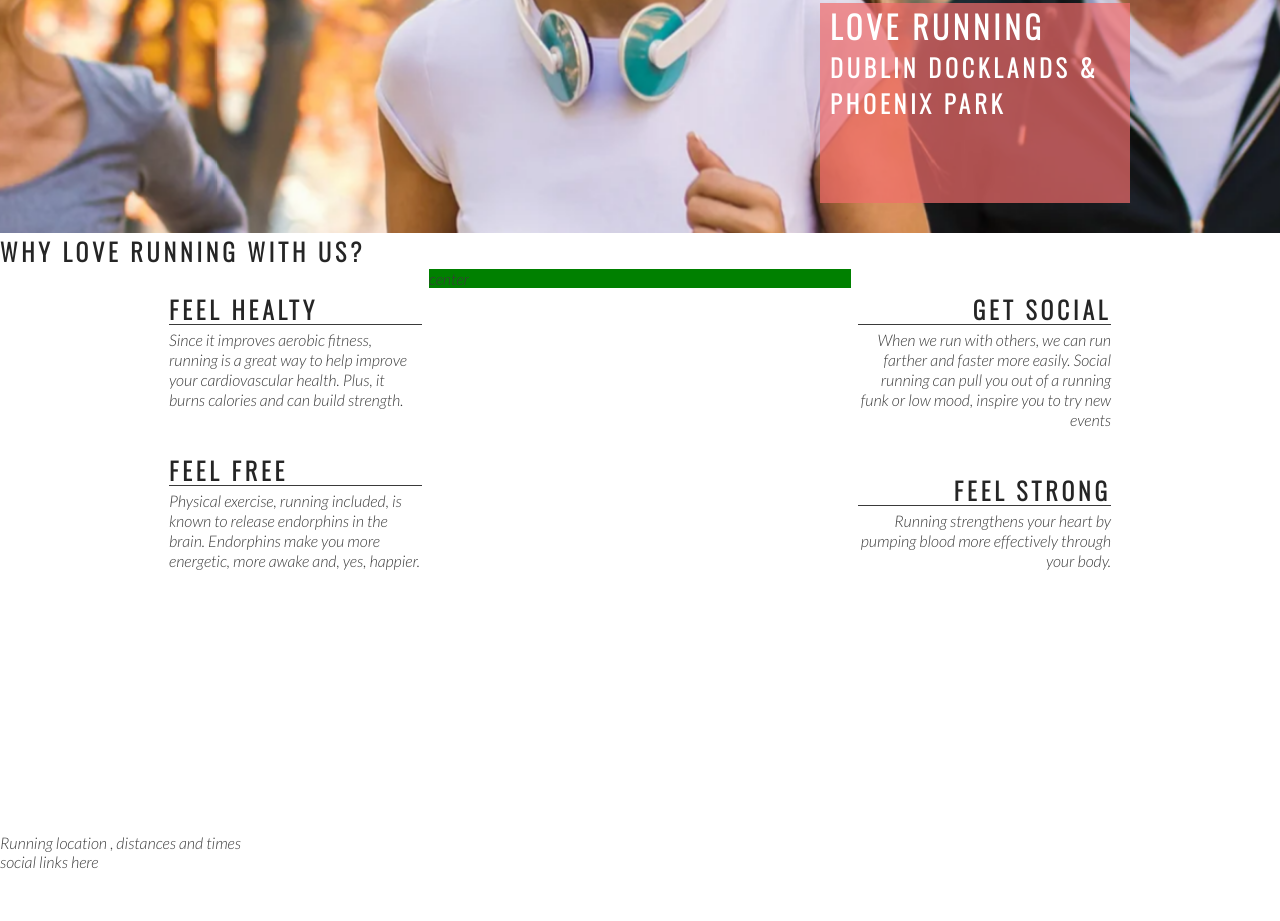
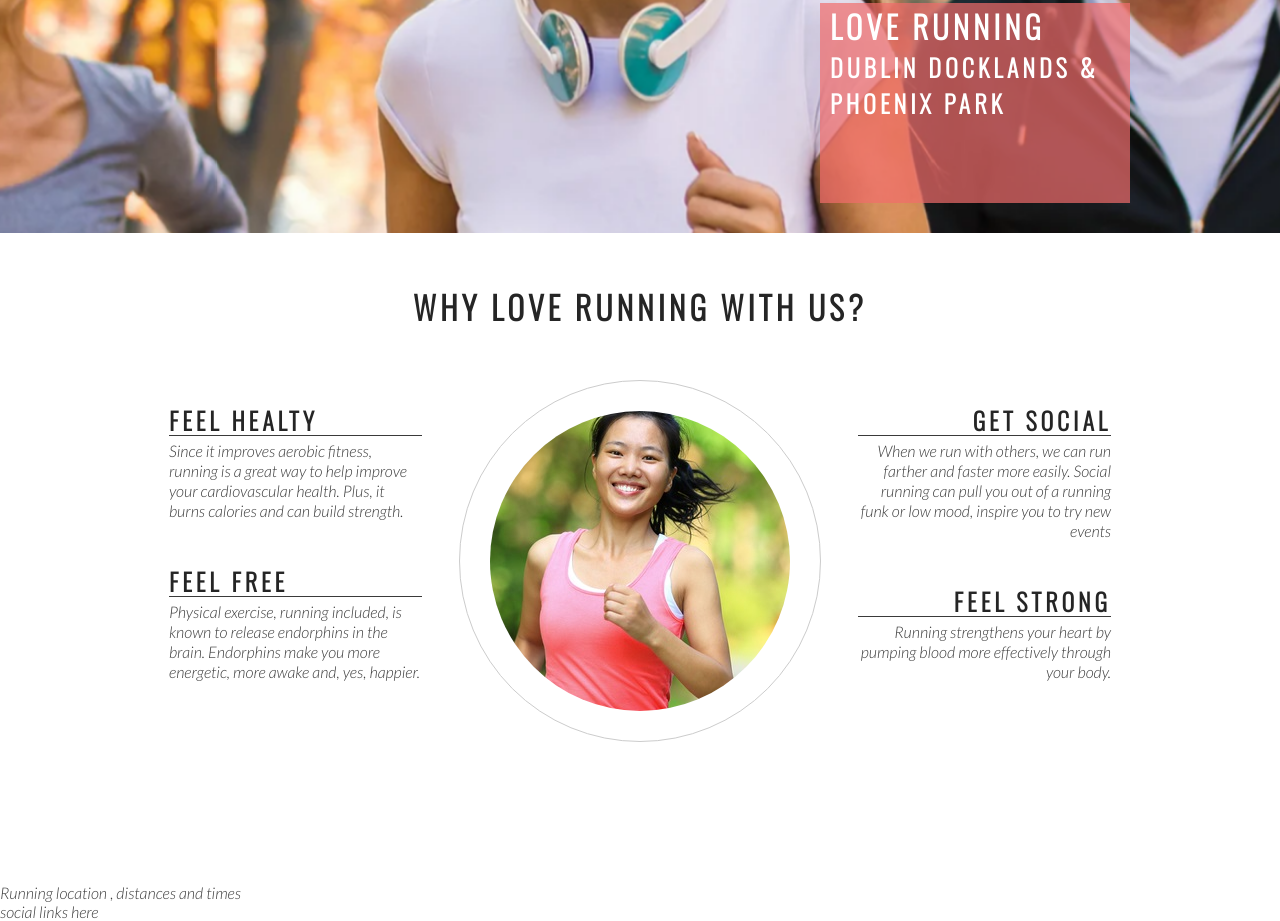
Before and after one commit to Medhmo/love-running, a plain HTML site: page index.html in a window 1280 px wide. Shown: the part 442-1363 px from the top of the page. Before the commit the page ends 1313 px from the top, so only its background shows below. Drawn offline with nearby package versions, Linux system fonts and the light colour scheme.

Commit message:
Add club ethos image and style into a circle

```diff
--- a/assets/css/style.css
+++ b/assets/css/style.css
@@ -133,7 +133,6 @@ h1 , h2 {
 #center-about{
     width: 33%;
     margin: 0 auto;
-    background-color: green;
 }
 
 hr{
@@ -165,3 +164,26 @@ hr{
 .right-about-heading p {
     text-align: right;
 }
+
+#welcome{
+    text-align: center;
+    margin: 50px 0;
+    font-size: 200%;
+}
+
+#circle-container{
+    width: 300px;
+    height: 300px;
+    padding: 30px;
+    border-style: solid;
+    border-color: #ccc;
+    border-width: 1px;
+    border-radius: 50%;
+    margin: 0 auto;
+}
+
+#circle-cover-bg {
+    background: url("../images/ethos-center-image.jpg") no-repeat center center;
+    height: 100%;
+    border-radius: 50%;
+}
--- a/index.html
+++ b/index.html
@@ -40,7 +40,7 @@
         </div>
     </section>
     <section id="club-ethos">
-        <h1>Why Love Running with us?</h1>
+        <h2 id="welcome">Why Love Running with us?</h2>
         <div id="left-about">
         <div class="left-about-heading">
             <h2>Feel Healty</h2>
@@ -72,7 +72,12 @@
                 </p>
             </div>
              </div>
-        <div id="center-about">center</div>
+        <div id="center-about">
+            <div id="circle-container">
+                <div id="circle-cover-bg">
+                </div>
+            </div>
+        </div>
     </section>
     <section>
         Running location , distances and times
```
Also changed, not shown: assets/images/ethos-center-image.jpg (added).
